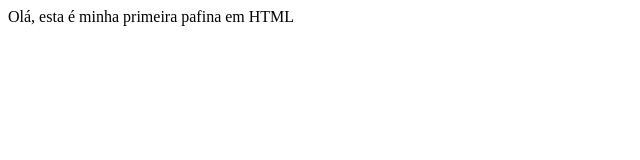
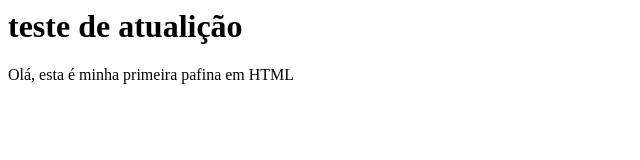
Before and after one commit to jbaboss/HTML-CSS, a plain HTML site: page index.html in a window 1280 px wide. Shown: the whole page, without its empty margins (0-640 px from the left). Drawn offline with Linux system fonts and the light colour scheme.

Commit message:
Master 01

```diff
--- a/index.html
+++ b/index.html
@@ -1,6 +1,7 @@
 <html>
     <head>
 
+     <h1>teste de atualição</h1>
 
     </head>
     <body>
```
